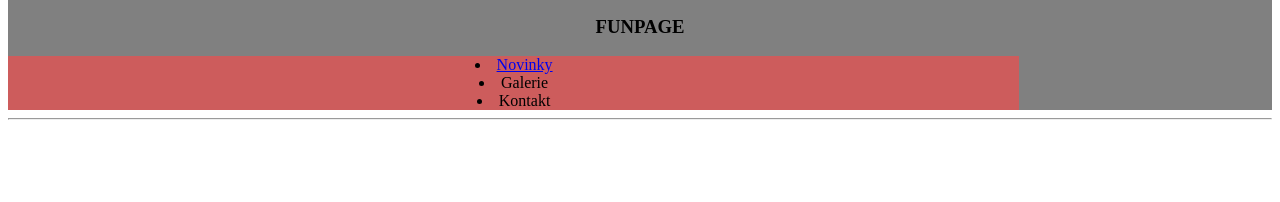
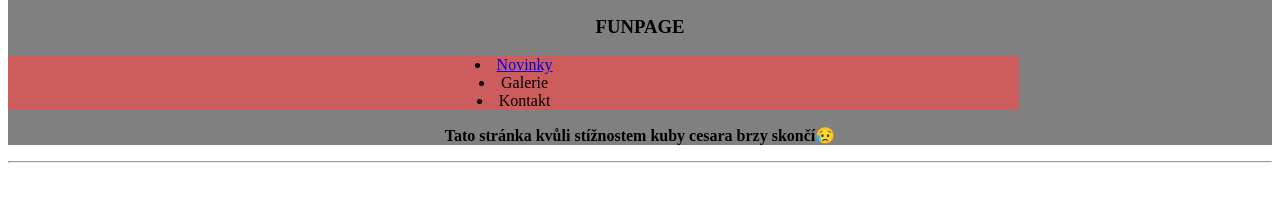
Before and after one commit to OndrejKulhavy/OndrejKulhavy.github.io, a plain HTML site: page index.html in a window 1280 px wide. Shown: the part 102-304 px from the top of the page. Drawn offline with Linux system fonts and the light colour scheme.

Commit message:
Add files via upload

```diff
--- a/index.html
+++ b/index.html
@@ -19,6 +19,9 @@
             <li>Galerie</li>
             <li>Kontakt</li>
         </div>
+        <div>
+            <p><b>Tato stránka kvůli stížnostem kuby cesara brzy skončí😥</b></p>
+        </div>
 
     </header>
     <main>
```
